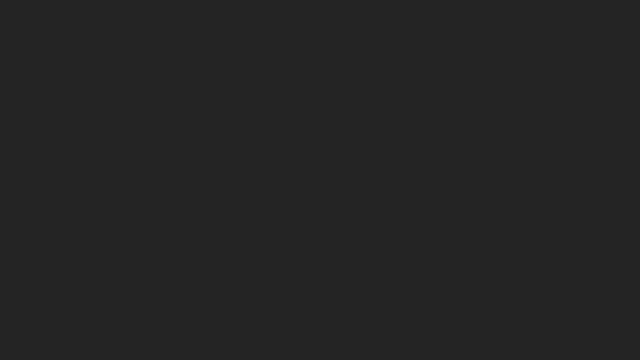
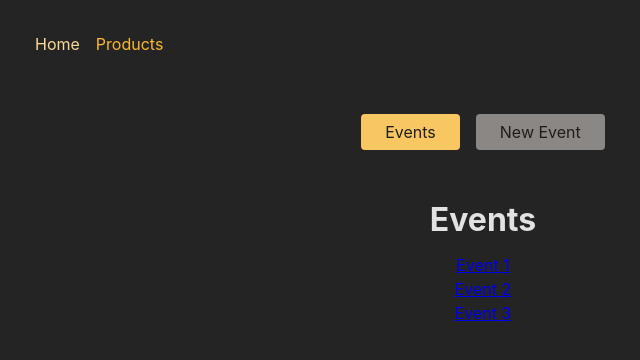
Before and after one commit to Hashwi/React_Routes_Ex01, a React (Create React App) app in the folder frontend/: page /events in a window 1280 px wide. Shown: the top 360 px of the page, without its empty margins (157-797 px from the left). Built offline with nearby package versions, Linux system fonts and the light colour scheme.

Commit message:
Adding New Pages And Components

```diff
--- a/frontend/package.json
+++ b/frontend/package.json
@@ -8,6 +8,7 @@
     "@testing-library/user-event": "^13.5.0",
     "react": "^18.2.0",
     "react-dom": "^18.2.0",
+    "react-router-dom": "^6.14.2",
     "react-scripts": "5.0.1",
     "web-vitals": "^2.1.4"
   },
--- a/frontend/src/App.js
+++ b/frontend/src/App.js
@@ -1,17 +1,10 @@
 // Challenge / Exercise
-
-// 1. Add five new (dummy) page components (content can be simple <h1> elements)
-//    - HomePage
-//    - EventsPage
-//    - EventDetailPage
-//    - NewEventPage
-//    - EditEventPage
 // 2. Add routing & route definitions for these five pages
 //    - / => HomePage
 //    - /events => EventsPage
 //    - /events/<some-id> => EventDetailPage
 //    - /events/new => NewEventPage
-//    - /events/<some-id>/edit => EditEventPage
+//    - /events/<some-id>/edit => Page
 // 3. Add a root layout that adds the <MainNavigation> component above all page components
 // 4. Add properly working links to the MainNavigation
 // 5. Ensure that the links in MainNavigation receive an "active" class when active
@@ -20,8 +13,46 @@
 // 7. Output the ID of the selected event on the EventDetailPage
 // BONUS: Add another (nested) layout route that adds the <EventNavigation> component above all /events... page components
 
+import { createBrowserRouter, RouterProvider } from "react-router-dom";
+
+import Home from "./pages/Home";
+
+import Events from "./pages/Events";
+import EventDetails from "./pages/EventDetails";
+import EditEvent from "./pages/EditEvent";
+import NewEvent from "./pages/NewEvent";
+import Root from "./pages/Root";
+import Error from "./pages/Error";
+
+const router = createBrowserRouter([
+  {
+    path: '/',
+    element: <Root/>,
+    errorElement:<Error/>,
+    children: [
+      {index: true, element: <Home/>},
+      {path:'events',  element: <Events/>},
+      {path:'events/:id',  element: <EventDetails/>},
+    ]
+  },
+  {
+
+  path: '/',
+    element: <Root/>,
+    errorElement:<Error/>,
+    children: [
+      {path:'events/id/edit',  element: <EditEvent/>},
+      {path:'events/new',  element: <NewEvent/>},
+    ]
+  }
+])
+
 function App() {
-  return <div></div>;
+  return (
+    <>
+    <RouterProvider router={router}/>
+    </>
+  )
 }
 
 export default App;
--- a/frontend/src/components/EventsNavigation.js
+++ b/frontend/src/components/EventsNavigation.js
@@ -1,20 +1,35 @@
+import { NavLink } from 'react-router-dom';
 import classes from './EventsNavigation.module.css';
+
 
 function EventsNavigation() {
   return (
-    <header className={classes.header}>
+<header className={classes.header}>
       <nav>
         <ul className={classes.list}>
           <li>
-            <a href="/events">All Events</a>
+            <NavLink
+              to="/events"
+              className={({ isActive }) =>
+                isActive ? classes.active : undefined
+              }
+              end>
+              Events
+            </NavLink>
           </li>
           <li>
-            <a href="/events/new">New Event</a>
+            <NavLink
+              to= "/events/new"
+              className={({ isActive }) =>
+                isActive ? classes.active : undefined
+              }>
+              New Event
+            </NavLink>
           </li>
         </ul>
       </nav>
     </header>
-  );
+  )
 }
 
 export default EventsNavigation;
--- a/frontend/src/components/MainNavigation.js
+++ b/frontend/src/components/MainNavigation.js
@@ -1,4 +1,5 @@
-import classes from './MainNavigation.module.css';
+import { NavLink } from "react-router-dom";
+import classes from "./MainNavigation.module.css";
 
 function MainNavigation() {
   return (
@@ -6,10 +7,23 @@ function MainNavigation() {
       <nav>
         <ul className={classes.list}>
           <li>
-            <a>Home</a>
+            <NavLink
+              to="/"
+              className={({ isActive }) =>
+                isActive ? classes.active : undefined
+              }
+              end>
+              Home
+            </NavLink>
           </li>
           <li>
-            <a>Events</a>
+            <NavLink
+              to="/events"
+              className={({ isActive }) =>
+                isActive ? classes.active : undefined
+              }>
+              Products
+            </NavLink>
           </li>
         </ul>
       </nav>
--- a/frontend/src/index.css
+++ b/frontend/src/index.css
@@ -48,3 +48,8 @@ ul {
   margin: 0;
   padding: 0;
 }
+
+main {
+  margin: 2rem  auto;
+  text-align: center;
+}
--- a/frontend/src/pages/EditEvent.js
+++ b/frontend/src/pages/EditEvent.js
@@ -0,0 +1,9 @@
+import React from 'react';
+
+const EditEvent = () => {
+  return (
+    <div>Edit Event</div>
+  );
+};
+
+export default EditEvent;
--- /dev/null
+++ b/frontend/src/pages/Error.js
@@ -0,0 +1,14 @@
+import React from 'react'
+import MainNavigation from '../components/MainNavigation'
+
+export default function Error() {
+  return (
+    <>
+    <MainNavigation/>
+    <main>
+        <h1>An Error Occurred!</h1>
+        <p>Could Not Find This Page!</p>
+    </main>
+    </>
+  )
+}
--- a/frontend/src/pages/EventDetails.js
+++ b/frontend/src/pages/EventDetails.js
@@ -1,7 +1,14 @@
 import React from 'react'
+import { Link, useParams } from 'react-router-dom'
 
 export default function EventDetails() {
+    const params = useParams()
   return (
-    <div>EventDetails</div>
+    <>
+    <h1>Event Details</h1>
+    <p>{params.id}</p>
+    <p><Link to = '..' relative='path'>Back</Link></p>
+
+    </>
   )
 }
--- a/frontend/src/pages/Events.js
+++ b/frontend/src/pages/Events.js
@@ -1,7 +1,26 @@
 import React from 'react'
+import { Link } from 'react-router-dom'
 
-export default function Event() {
+
+const EVENTS = [
+  {id: 'e1' , title: 'Event 1'},
+  {id: 'e2' , title: 'Event 2'},
+  {id: 'e3' , title: 'Event 3'},
+]
+
+export default function Events() {
   return (
-    <div>Event</div>
+    <>
+    <h1>Events</h1>
+    <ul>
+        {EVENTS.map((event) => (
+            <li key={event.id}>
+                <Link to ={event.id}>{event.title}</Link>
+            </li>
+        ))}
+      </ul>
+
+
+    </>
   )
 }
--- a/frontend/src/pages/Home.js
+++ b/frontend/src/pages/Home.js
@@ -1,7 +1,9 @@
-import React from 'react'
+import React from "react";
 
 export default function Home() {
   return (
-    <div>Home</div>
-  )
+    <>
+      <h1>Home</h1>
+    </>
+  );
 }
--- /dev/null
+++ b/frontend/src/pages/Root.js
@@ -0,0 +1,17 @@
+import React from 'react'
+import { Outlet } from 'react-router-dom'
+import MainNavigation from '../components/MainNavigation'
+import EventsNavigation from '../components/EventsNavigation'
+
+export default function Root() {
+  return (
+   <>
+    <MainNavigation/>
+   <EventsNavigation/>
+
+   <main>
+    <Outlet/>
+   </main>
+   </>
+  )
+}
```
Also changed, not shown: 1 other file (tests, documents, lock files or other folders).
